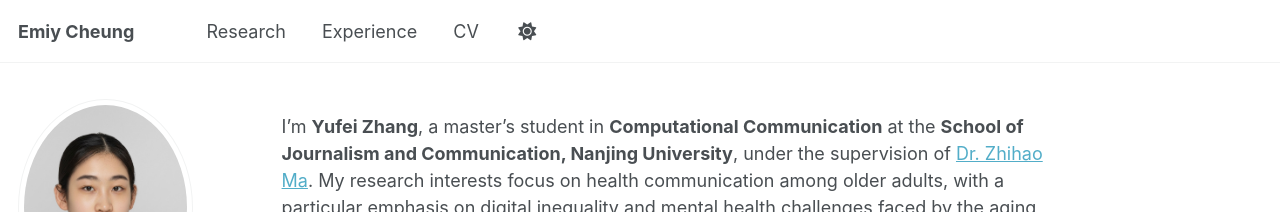
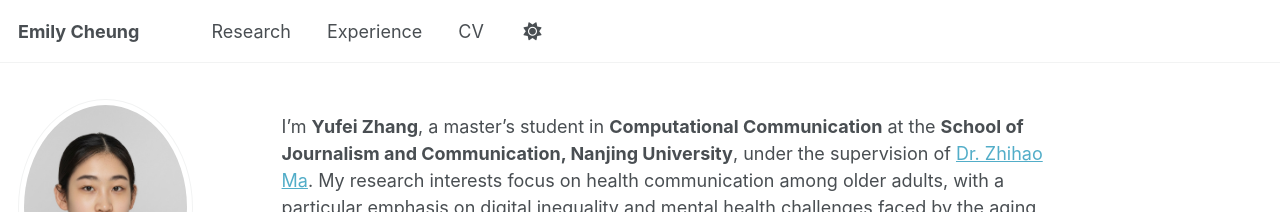
Before and after one commit to Emily-Cheung-1902/Emily-Cheung-1902.github.io, a Jekyll site: the page built from _pages/about.md, in a window 1280 px wide. Shown: the top 212 px of the page. Built offline with Jekyll 4.4.1, drawn with Linux system fonts in a browser that asks for light colours; some web fonts are replaced.

Commit message:
Update _config.yml

```diff
--- a/_config.yml
+++ b/_config.yml
@@ -9,7 +9,7 @@
 # Basic Site Settings
 locale                   : "en-US"
 site_theme               : "default"
-title                    : "Emiy Cheung"
+title                    : "Emily Cheung"
 title_separator          : "-"
 name                     : &name "Yufei Zhang"
 description              : &description "personal description"
```
